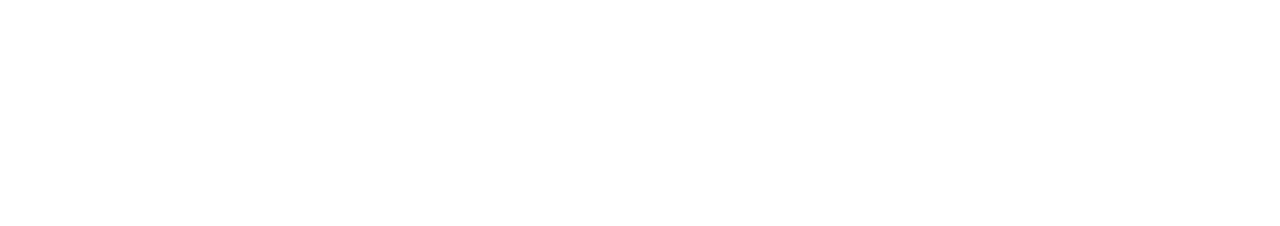
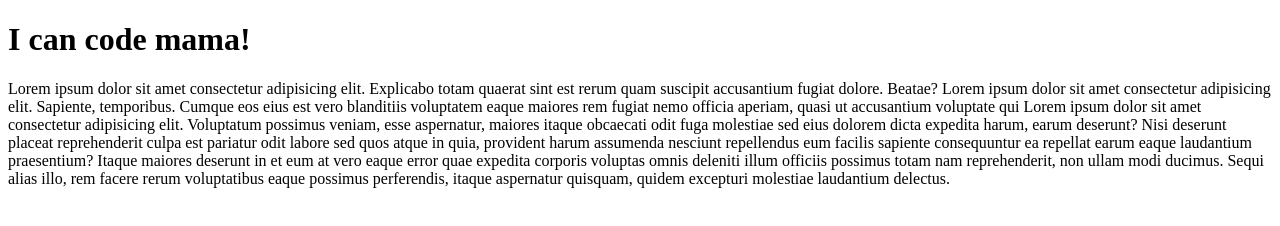
Before and after one commit to souravghose/my-first-repo, a plain HTML site: page index.html in a window 1280 px wide. Drawn offline with Linux system fonts and the light colour scheme.

Commit message:
added header

```diff
--- a/index.html
+++ b/index.html
@@ -6,5 +6,25 @@
     <meta name="viewport" content="width=device-width, initial-scale=1.0" />
     <title>My first github repo</title>
   </head>
-  <body></body>
+  <body>
+    <h1>I can code mama!</h1>
+    <p>
+      Lorem ipsum dolor sit amet consectetur adipisicing elit. Explicabo totam
+      quaerat sint est rerum quam suscipit accusantium fugiat dolore. Beatae?
+      Lorem ipsum dolor sit amet consectetur adipisicing elit. Sapiente,
+      temporibus. Cumque eos eius est vero blanditiis voluptatem eaque maiores
+      rem fugiat nemo officia aperiam, quasi ut accusantium voluptate qui Lorem
+      ipsum dolor sit amet consectetur adipisicing elit. Voluptatum possimus
+      veniam, esse aspernatur, maiores itaque obcaecati odit fuga molestiae sed
+      eius dolorem dicta expedita harum, earum deserunt? Nisi deserunt placeat
+      reprehenderit culpa est pariatur odit labore sed quos atque in quia,
+      provident harum assumenda nesciunt repellendus eum facilis sapiente
+      consequuntur ea repellat earum eaque laudantium praesentium? Itaque
+      maiores deserunt in et eum at vero eaque error quae expedita corporis
+      voluptas omnis deleniti illum officiis possimus totam nam reprehenderit,
+      non ullam modi ducimus. Sequi alias illo, rem facere rerum voluptatibus
+      eaque possimus perferendis, itaque aspernatur quisquam, quidem excepturi
+      molestiae laudantium delectus.
+    </p>
+  </body>
 </html>
```
